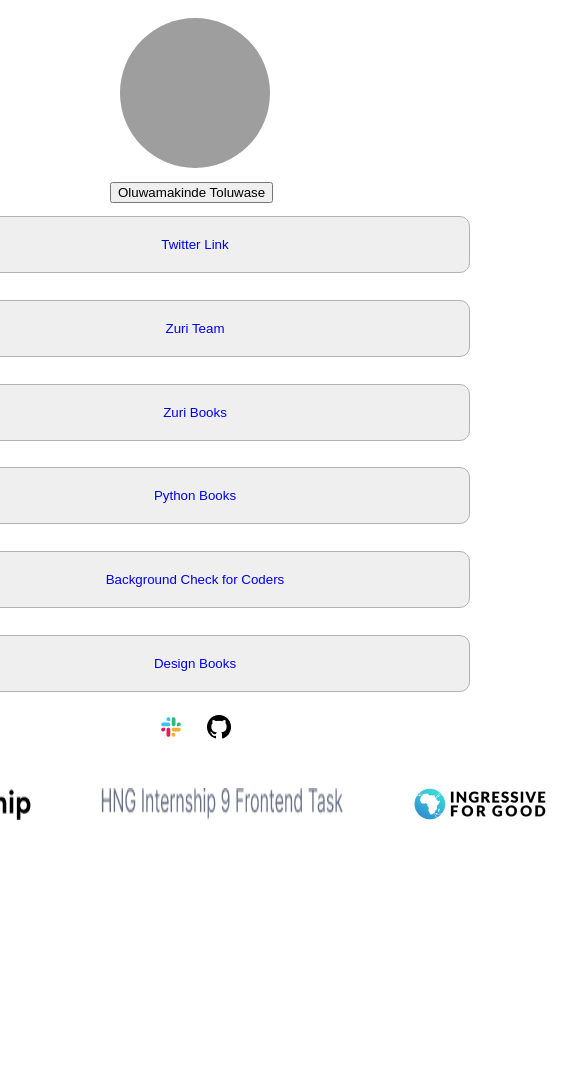
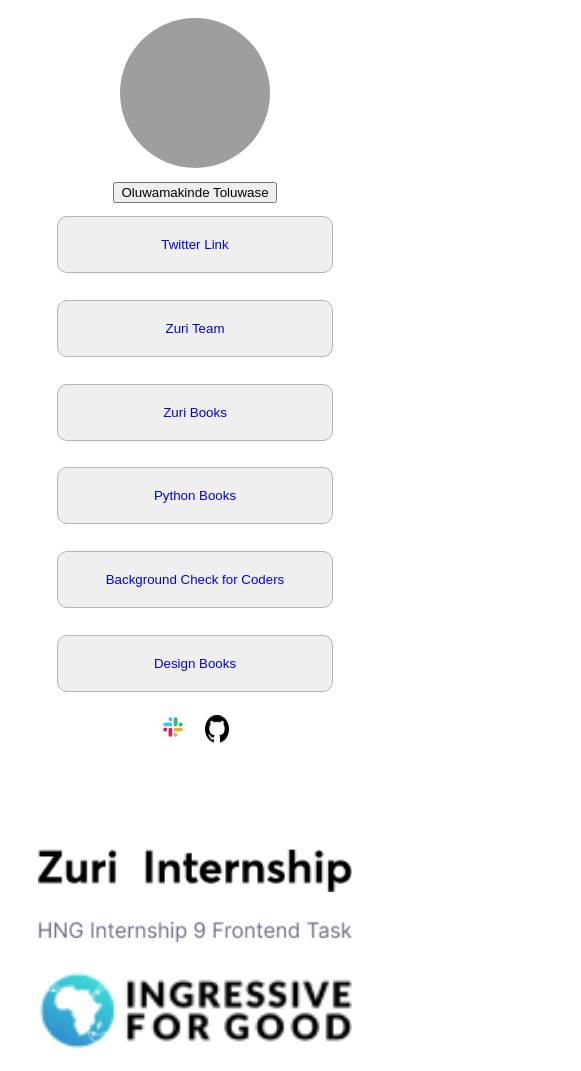
Before and after one commit to osmak4real/hng9fntend, a plain HTML site: page index.html in a window 390 px wide. Shown: the whole page, 581 px wide, since content can reach past the window. Before the commit the page ends 863 px from the top, so only its background shows below. Drawn offline with nearby package versions, Linux system fonts and the light colour scheme; grey boxes are pictures that could not be loaded.

Commit message:
media querry changes

```diff
--- a/index.html
+++ b/index.html
@@ -11,7 +11,7 @@
     <!-- all the content holder -->
     <div id="holder">
         <!-- profile image holder -->
-        <div>
+        <div style="text-align:center ;">
             <img src="https://raw.githubusercontent.com/osmak4real/hng9fntend/2d6d89eb5c6b65d95cb7ef594b16d4791dac31b9/images/profile__img.png" alt="profile image" id="profile__img">
 
             <div id="some_random_id"></div>
--- a/styles.css
+++ b/styles.css
@@ -1,61 +1,83 @@
-*{
+* {
     box-sizing: border-box;
+    /* display: flex;
+    flex-direction: column;
+    justify-content: center;
+    align-items: center; */
 }
-#holder{
-    width: 100%;
+
+#holder {
+    /* width: 100%;
     display:flex;
     flex-direction:column;
     justify-content: center;
-    align-items: center;
+    align-items: center; */
+
+    width: 100%;
+    height: 100%;
+    padding-right: 15px;
+    padding-left: 15px;
+    margin-right: auto;
+    margin-left: auto;
 
 }
-#profile__img{
+
+#profile__img {
     border-radius: 50%;
     width: 150px;
     height: 150px;
     margin: 10px;
 }
-.slack{
-    display:none;
+
+.slack {
+    display: none;
 }
+
 a {
     text-decoration: none;
 }
+button:hover{
+    background-color:white;
+}
 
-#links_holder{
+#links_holder {
     display: flex;
     flex-direction: column;
-    width:min-content
+    justify-content: center;
+    align-items: center;
+
 }
-#links_holder button{
+
+#links_holder button {
     border: 1px solid rgb(179, 177, 177);
-    padding:1.5em;
-    width:550px;
+    padding: 1.5em;
+    width: 80%;
     margin: 1em;
     border-radius: 10px;
 }
-
-#logo_holder img{
-    padding: 10px;
-}
-
-#footer_holder{
-    width:100%;
+#logo_holder{
     display: flex;
     justify-content: center;
 }
+#logo_holder img {
+    padding: 10px;
 
-#footer_holder img{
-    padding:35px;
 }
 
-@media (min-width: 768px) {
-  .link {
-    width: 100%;
+#footer_holder {
+    display: flex;
+    justify-content:space-between;
+    padding-top: 5em;
+
+}
+
+#footer_holder img {
+    padding: 15px;
+}
+
+
+@media screen and (max-width: 600px) {
+  #footer_holder {
+    flex-direction: column;
   }
 }
-/* @media (min-width: 576px) {
-  #holder {
-    max-width: 540px;
-  }
-} */
```
